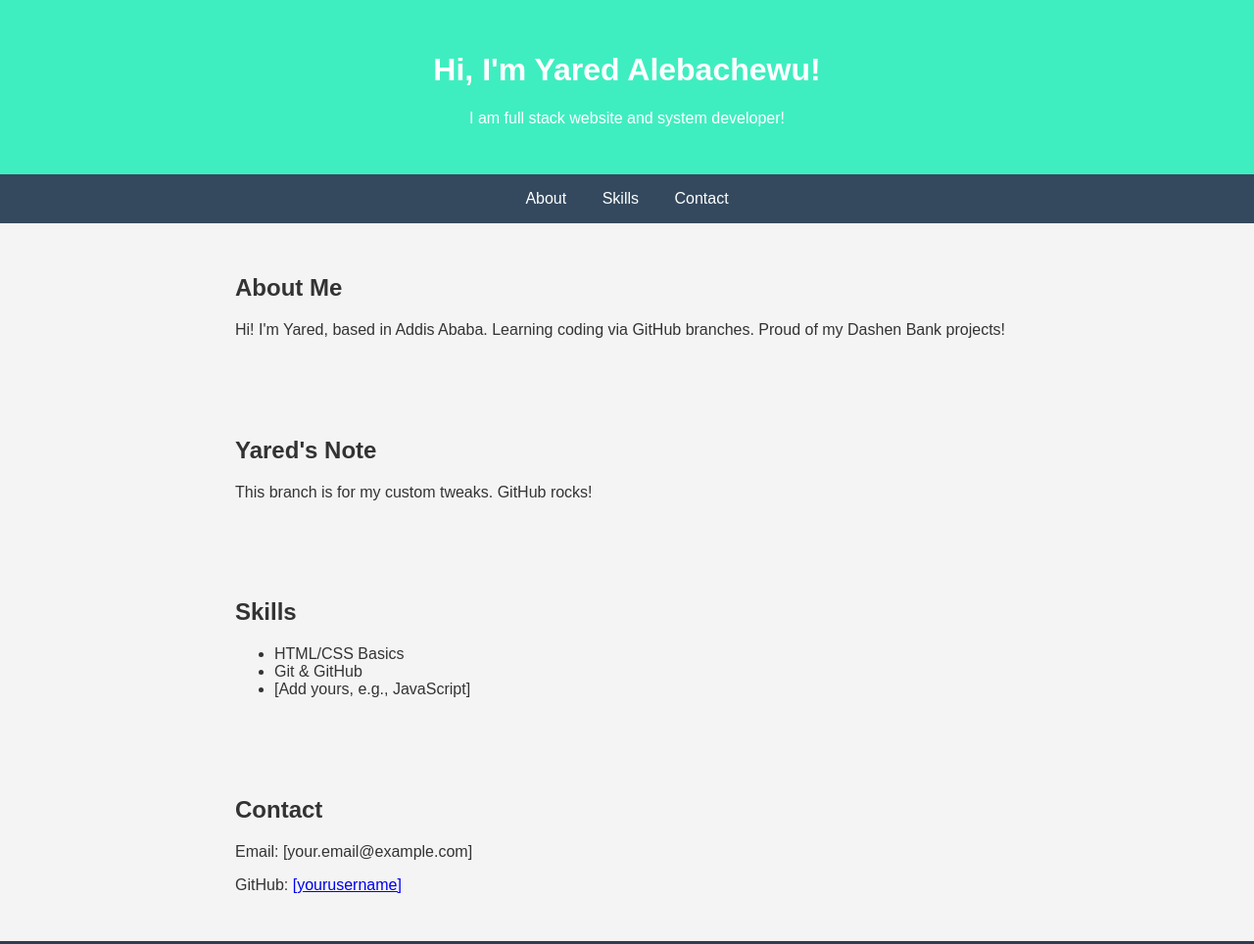
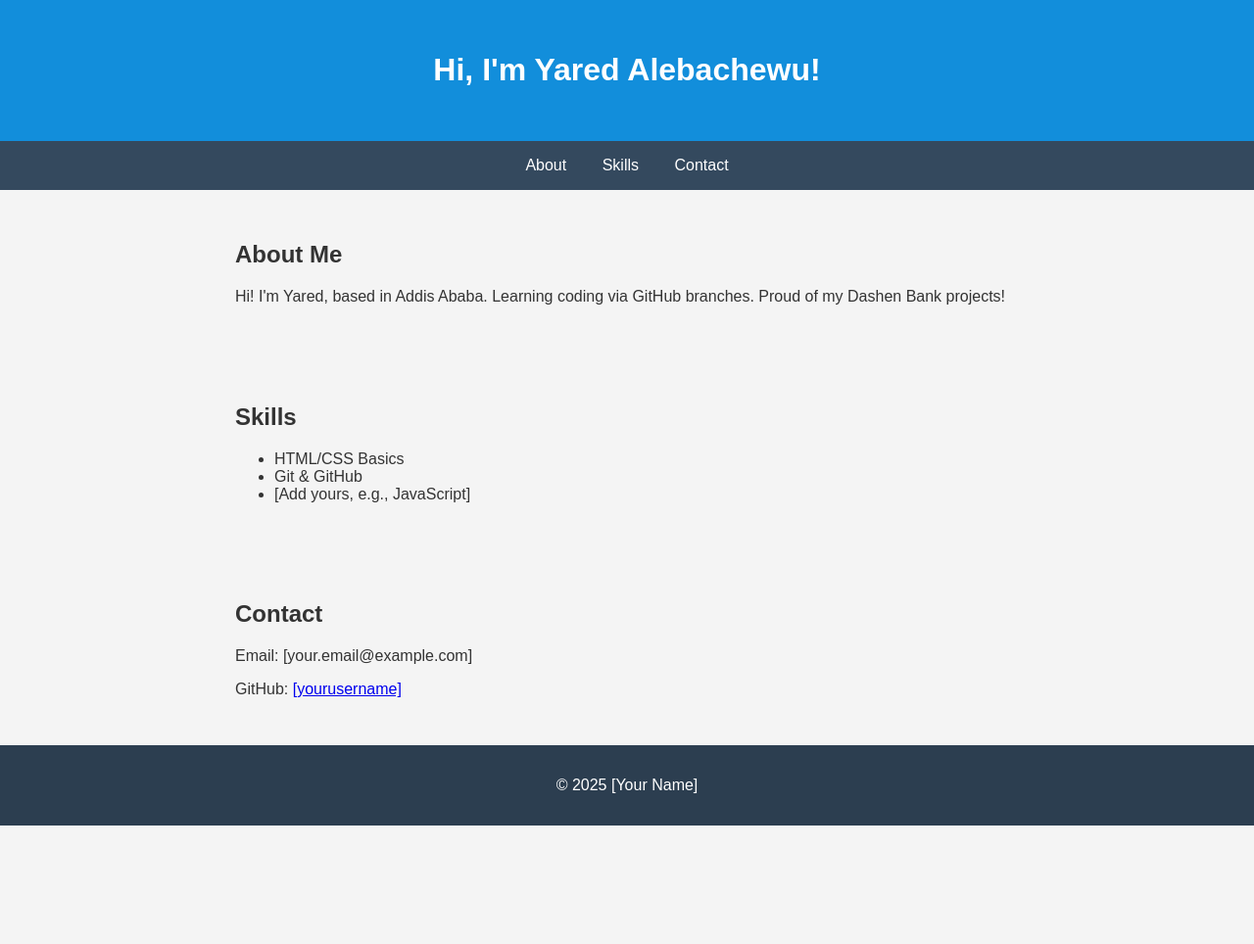
Before and after one commit to yared1357/yada-personal, a plain HTML site: page index.html in a window 1280 px wide. Shown: the top 964 px of the page at 98% size. After the commit the page ends 843 px from the top, so only its background shows below. Drawn offline with Linux system fonts and the light colour scheme.

Commit message:
Updated the web

```diff
--- a/index.html
+++ b/index.html
@@ -3,10 +3,10 @@
 <head>
     <meta charset="UTF-8">
     <meta name="viewport" content="width=device-width, initial-scale=1.0">
-    <title>[Your Name] - Personal Site</title>
+    <title>Personal Site</title>
     <style>
         body { font-family: Arial, sans-serif; margin: 0; padding: 0; background: #f4f4f4; color: #333; }
-        header { background: #3feec0; color: white; text-align: center; padding: 2em; }
+        header { background: #128edb; color: white; text-align: center; padding: 2em; }
         nav { background: #34495e; padding: 1em; text-align: center; }
         nav a { color: white; margin: 0 1em; text-decoration: none; }
         section { padding: 2em; max-width: 800px; margin: auto; }
@@ -16,7 +16,6 @@
 <body>
     <header>
         <h1>Hi, I'm Yared Alebachewu!</h1>
-        <p>I am full stack website and system developer!</p>
     </header>
 
     <nav>
@@ -30,10 +29,6 @@
        <p>Hi! I'm Yared, based in Addis Ababa. Learning coding via GitHub branches. Proud of my Dashen Bank projects!</p>
     </section>
 
-    <section id="yared-note">
-    <h2>Yared's Note</h2>
-    <p>This branch is for my custom tweaks. GitHub rocks!</p>
-</section>
     <section id="skills">
         <h2>Skills</h2>
         <ul>
```
